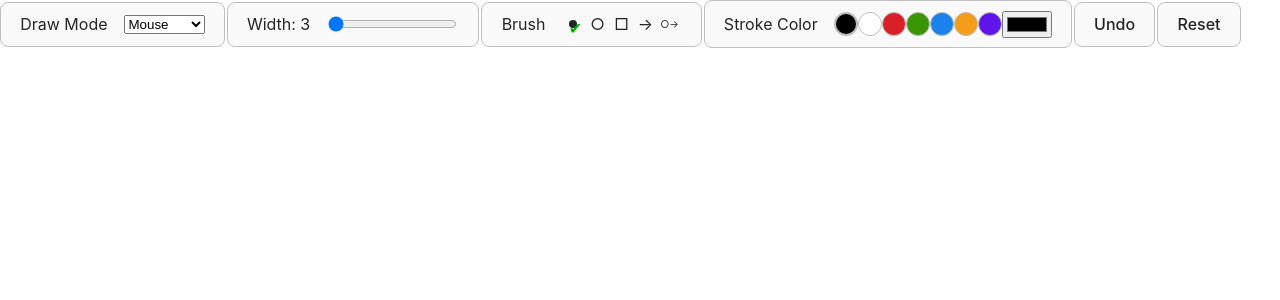
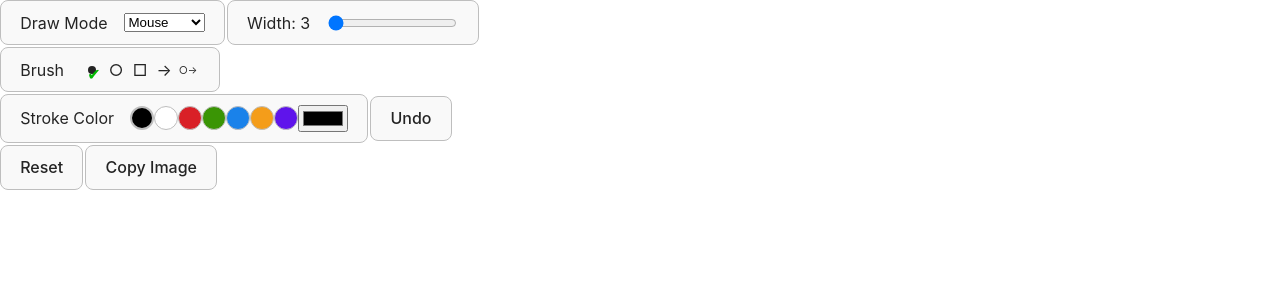
Before and after one commit to harryuan65/WhiteBoard, a React (Vite) app: page / in a window 1280 px wide. Shown: the top 300 px of the page. Built offline with nearby package versions, Linux system fonts and the light colour scheme.

Commit message:
feat: allow copying as image, keep background by prefilling

```diff
--- a/src/components/WhiteBoard/index.tsx
+++ b/src/components/WhiteBoard/index.tsx
@@ -26,6 +26,7 @@ const Whiteboard: React.FC = () => {
   ).matches
     ? ['#ffffff', '#000000']
     : ['#000000', '#ffffff'];
+  const [initialized, setInitialized] = useState(false);
   const canvasRef = useRef<HTMLCanvasElement>(null);
   const [mode, setMode] = useState<DrawMode>('Mouse');
   const [brushType, setBrushType] = useState<BrushType>('Stroke');
@@ -47,6 +48,7 @@ const Whiteboard: React.FC = () => {
     ctx.lineWidth = strokeWidth;
     ctx.strokeStyle = strokeStyle;
     ctx.lineCap = 'round';
+    ctx.fillStyle = defaultSchemeStrokeColors[1];
     return ctx;
   }, [canvasRef, strokeWidth, strokeStyle]);
 
@@ -56,7 +58,7 @@ const Whiteboard: React.FC = () => {
     }
     const canvas = canvasRef.current!;
     const ctx = canvas.getContext('2d')!;
-    ctx.clearRect(0, 0, canvas.width, canvas.height);
+    ctx.fillRect(0, 0, canvas.width, canvas.height);
     setHistory([]);
   };
 
@@ -240,11 +242,40 @@ const Whiteboard: React.FC = () => {
     }
   };
 
+  const copyImage = () => {
+    const canvas = canvasRef.current!;
+    const ctx = canvas.getContext('2d')!;
+    ctx.fillStyle = '#242424';
+    const img = new Image();
+    img.src = canvas.toDataURL('image/png');
+
+    img.onload = function () {
+      canvas.toBlob(function (blob) {
+        console.log(blob);
+
+        const item = new ClipboardItem({ 'image/png': blob! });
+        navigator.clipboard
+          .write([item])
+          .then(() => {
+            console.log('圖像已成功複製到剪貼板中');
+          })
+          .catch((e) => {
+            console.error('複製到剪貼板時出現錯誤: ', e);
+          });
+      });
+    };
+  };
   useLayoutEffect(() => {
     if (canvasRef.current) {
       canvasRef.current.focus();
       const canvas = canvasRef.current;
+      const ctx = canvas.getContext('2d')!;
+      ctx.fillStyle = defaultSchemeStrokeColors[1];
 
+      if (!initialized) {
+        ctx.fillRect(0, 0, canvas.width, canvas.height);
+        setInitialized(true);
+      }
       switch (mode) {
         case MODES.Mouse:
           canvas.addEventListener('mousedown', startDrawing);
@@ -363,6 +394,7 @@ const Whiteboard: React.FC = () => {
         </Tool>
         <Button onClick={handleUndo}>Undo</Button>
         <Button onClick={handleReset}>Reset</Button>
+        <Button onClick={copyImage}>Copy Image</Button>
       </div>
       {/* autoFocus + tabIndex to allow focus */}
       <canvas
--- a/src/components/WhiteBoard/styles.module.css
+++ b/src/components/WhiteBoard/styles.module.css
@@ -1,5 +1,4 @@
 .WhiteBoard {
-  background-color: var(--canvas-background-color);
   display: block;
   margin: auto;
   outline: none;
@@ -11,6 +10,9 @@
   position: fixed;
   top: 0;
   gap: 2px;
+
+  width: 500px;
+  flex-wrap: wrap;
 }
 
 .DefaultStrokeColorOption {
--- a/src/index.css
+++ b/src/index.css
@@ -8,7 +8,6 @@
 
   color-scheme: light dark;
   color: var(--element-accent-color);
-  background-color: var(--canvas-background-color);
 
   font-synthesis: none;
   text-rendering: optimizeLegibility;
```
